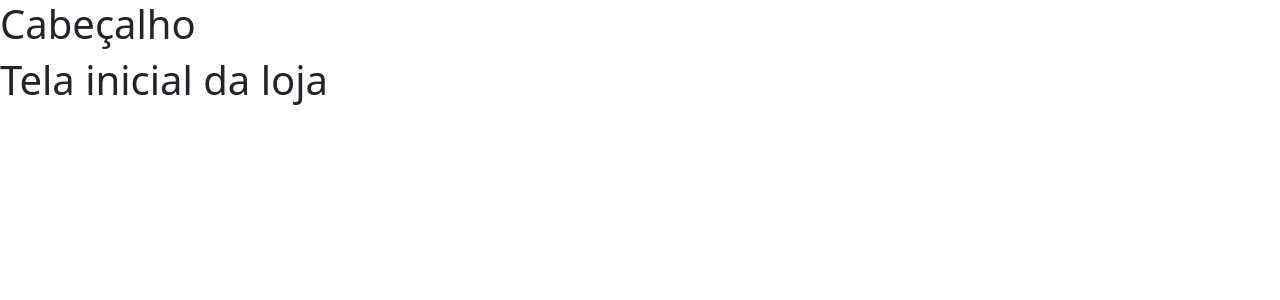
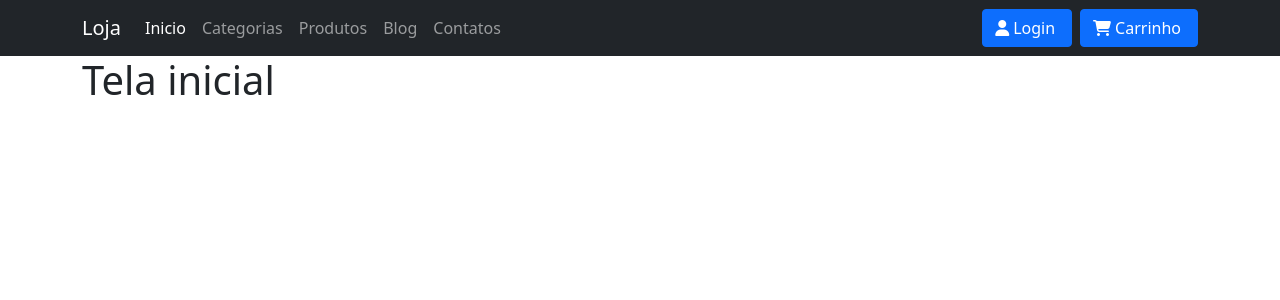
Before and after one commit to alvarogomesilva/ecommerce-react-node, a React (Vite) app in the folder frontend/: page / in a window 1280 px wide. Shown: the top 300 px of the page. Built offline with nearby package versions, Linux system fonts and the light colour scheme.

Commit message:
feat: adiciona header

```diff
--- a/frontend/index.html
+++ b/frontend/index.html
@@ -9,8 +9,9 @@
   <!-- Bootstrap CSS -->
   <link href="https://cdn.jsdelivr.net/npm/bootstrap@5.0.2/dist/css/bootstrap.min.css" rel="stylesheet"
     integrity="sha384-EVSTQN3/azprG1Anm3QDgpJLIm9Nao0Yz1ztcQTwFspd3yD65VohhpuuCOmLASjC" crossorigin="anonymous">
+    <link rel="stylesheet" href="https://cdnjs.cloudflare.com/ajax/libs/font-awesome/6.7.2/css/all.min.css" integrity="sha512-Evv84Mr4kqVGRNSgIGL/F/aIDqQb7xQ2vcrdIwxfjThSH8CSR7PBEakCr51Ck+w+/U6swU2Im1vVX0SVk9ABhg==" crossorigin="anonymous" referrerpolicy="no-referrer" />
 
-  <title>Hello, world!</title>
+  <title>Ecommerce</title>
 </head>
 
 <body>
--- a/frontend/src/pages/_layouts/store.tsx
+++ b/frontend/src/pages/_layouts/store.tsx
@@ -3,8 +3,55 @@ import { Outlet } from "react-router-dom";
 export function StoreLayout() {
     return (
         <div>
-            <h1>Cabeçalho</h1>
-            <Outlet />
+
+            <nav className="navbar navbar-expand-lg navbar-dark bg-dark" aria-label="Ninth navbar example">
+                <div className="container-xl">
+                    <a className="navbar-brand" href="#">Loja</a>
+                    <button className="navbar-toggler" type="button" data-bs-toggle="collapse" data-bs-target="#navbarsExample07XL" aria-controls="navbarsExample07XL" aria-expanded="false" aria-label="Toggle navigation">
+                        <span className="navbar-toggler-icon"></span>
+                    </button>
+
+                    <div className="collapse navbar-collapse" id="navbarsExample07XL">
+                        <ul className="navbar-nav me-auto mb-2 mb-lg-0">
+                            <li className="nav-item">
+                                <a className="nav-link active" aria-current="page" href="#">Inicio</a>
+                            </li>
+                            <li className="nav-item">
+                                <a className="nav-link" href="#">Categorias</a>
+                            </li>
+
+                            <li className="nav-item">
+                                <a className="nav-link" href="#">Produtos</a>
+                            </li>
+                            <li className="nav-item">
+                                <a className="nav-link" href="#">Blog</a>
+                            </li>
+                            <li className="nav-item">
+                                <a className="nav-link" href="#">Contatos</a>
+                            </li>
+
+
+                        </ul>
+                        <div>
+                            <button type="button" className="btn btn-primary mx-2">
+
+                                <i className="fa-solid fa-user"></i>
+                                <span className="mx-1">Login</span>
+
+                            </button>
+                            <button type="button" className="btn btn-primary">
+                                <i className="fa-solid fa-cart-shopping"></i>
+                                <span className="mx-1">Carrinho</span>
+                                </button>
+                        </div>
+                    </div>
+                </div>
+            </nav>
+
+            <div className="container-xl mb-4">
+                <Outlet />
+
+            </div>
         </div>
     )
 }
--- a/frontend/src/pages/store/index.tsx
+++ b/frontend/src/pages/store/index.tsx
@@ -1,6 +1,6 @@
 
 export function Inicial() {
     return (
-        <h1>Tela inicial da loja</h1>
+        <h1>Tela inicial</h1>
     )
 }
```
